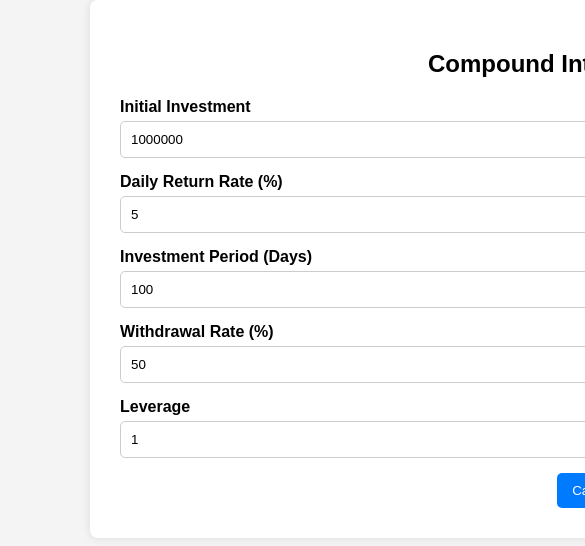
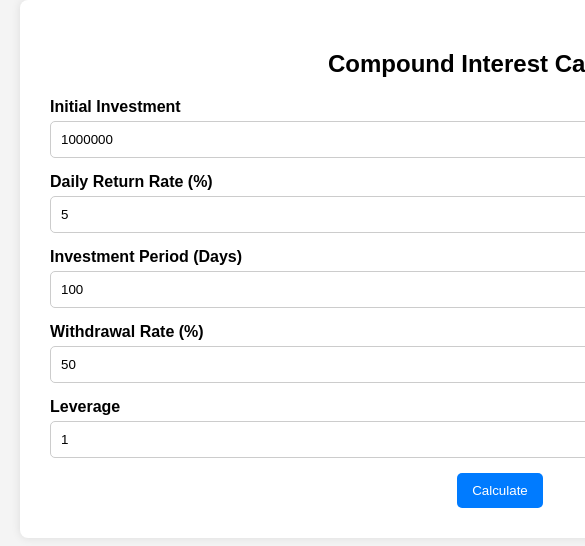
Before and after one commit to ttototom/compound-interest-calculator, a React (Create React App) app: page / in a window 390 px wide. Shown: the top 546 px of the page, 585 px wide, since content can reach past the window. Built offline with nearby package versions, Linux system fonts and the light colour scheme.

Commit message:
모바일

```diff
--- a/public/styles.css
+++ b/public/styles.css
@@ -1,4 +1,3 @@
-
 body {
   font-family: Arial, sans-serif;
   min-height: 100vh;
@@ -8,13 +7,12 @@ body {
 
 html, body {
   width: 100%;
-  min-width: 1200px; /* 테이블 크기 이상으로 설정 */
+  min-width: 1000px; /* 테이블 크기 이상으로 설정하여 더 작은 화면에서도 볼 수 있도록 조정 */
   overflow-x: auto; /* 스크롤 가능하도록 설정 */
 }
 
 .container {
-  width: 80%; /* 최초 크기를 더 크게 설정 */
-  max-width: 1100px; /* 너무 커지지 않도록 제한 */
+  width: 90%; /* 최초 크기를 더 크게 설정 */
   background: white;
   padding: 30px;
   border-radius: 8px;
@@ -73,7 +71,7 @@ button:hover {
 
 .result-table {
   width: 100%;
-  min-width: 900px;
+  min-width: 800px; /* 더 작은 화면에서도 축소 가능하도록 조정 */
   border-collapse: collapse;
   background: white;
 }
@@ -81,8 +79,9 @@ button:hover {
 .result-table th,
 .result-table td {
   border: 1px solid #ddd;
-  padding: 10px;
+  padding: 8px; /* 패딩을 줄여 더 작은 화면에서도 잘 보이게 조정 */
   text-align: center;
+  font-size: 12px; /* 글자 크기 축소 */
 }
 
 .result-table th {
@@ -94,5 +93,6 @@ button:hover {
 @media (max-width: 600px) {
   .result-table {
     width: 100%;
+    font-size: 10px; /* 모바일에서 더 작은 글씨 적용 */
   }
 }
```
